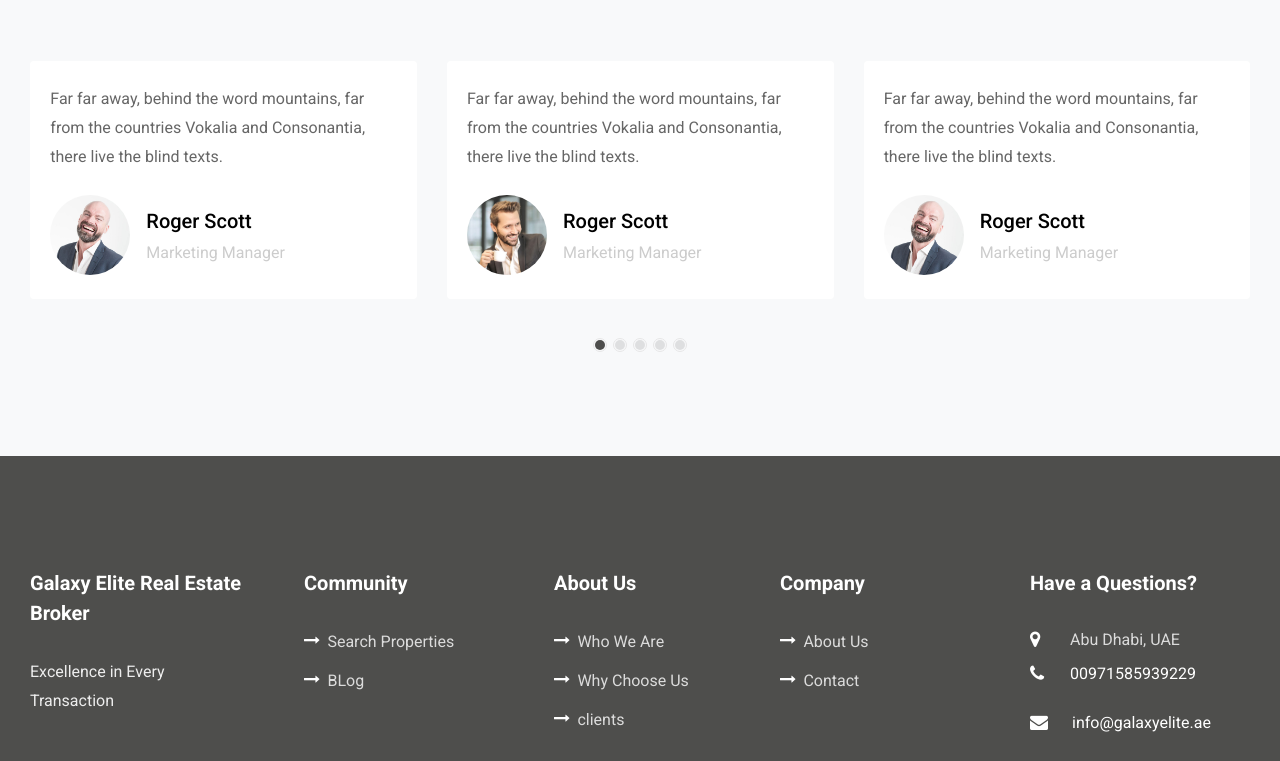
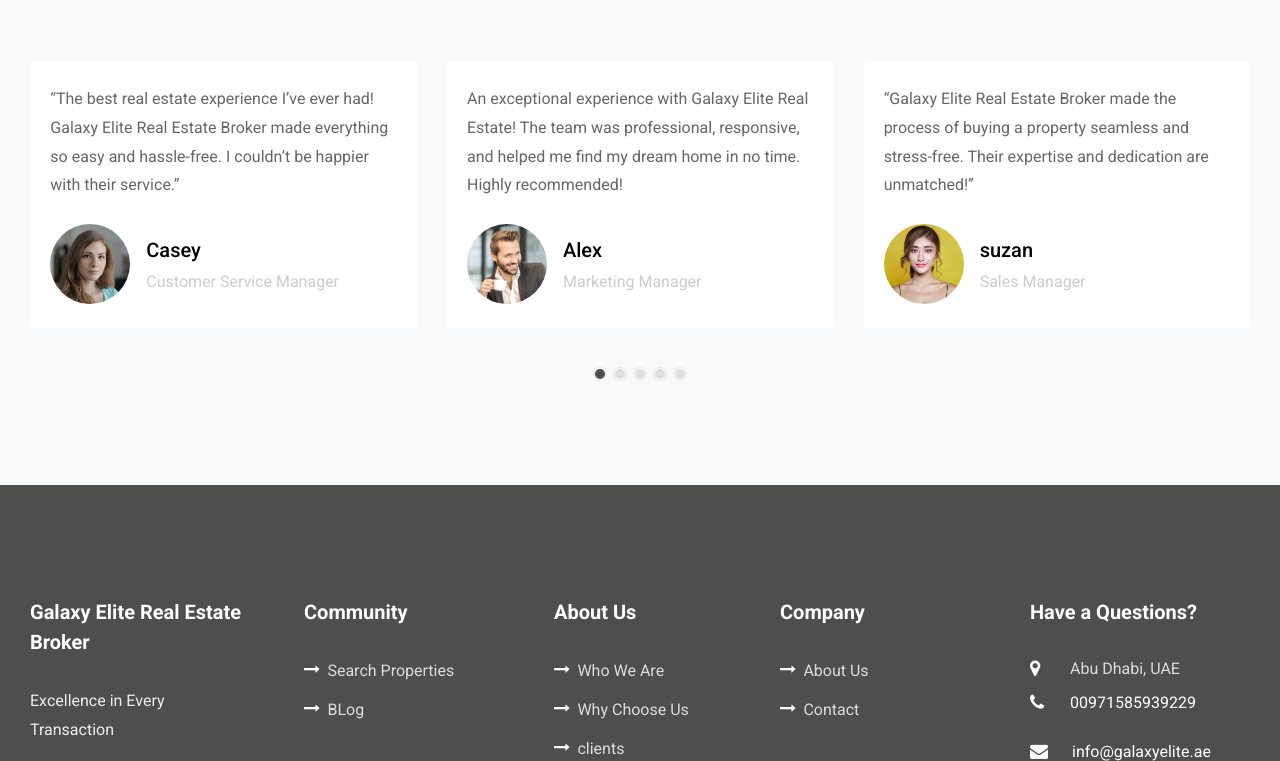
Before and after one commit to sandy-ali-basha/galaxy-elite2, a plain HTML site: page about.html in a window 1280 px wide. Shown: the part 2146-2907 px from the top of the page. Drawn offline with Linux system fonts and the light colour scheme; some packages are replaced by stand-ins of ours; no server answers; animation ran at ten frames a second; files whose address does not match are found by name.

Commit message:
happy client in about

```diff
--- a/about.html
+++ b/about.html
@@ -275,9 +275,9 @@
                 <div class="testimony-wrap py-4">
                   <div class="text">
                     <p class="mb-4">
-                      Far far away, behind the word mountains, far from the
-                      countries Vokalia and Consonantia, there live the blind
-                      texts.
+                      An exceptional experience with Galaxy Elite Real Estate!
+                      The team was professional, responsive, and helped me find
+                      my dream home in no time. Highly recommended!
                     </p>
                     <div class="d-flex align-items-center">
                       <div
@@ -285,7 +285,7 @@
                         style="background-image: url(images/person_1.jpg)"
                       ></div>
                       <div class="pl-3">
-                        <p class="name">Roger Scott</p>
+                        <p class="name">Alex </p>
                         <span class="position">Marketing Manager</span>
                       </div>
                     </div>
@@ -296,18 +296,18 @@
                 <div class="testimony-wrap py-4">
                   <div class="text">
                     <p class="mb-4">
-                      Far far away, behind the word mountains, far from the
-                      countries Vokalia and Consonantia, there live the blind
-                      texts.
+                      “Galaxy Elite Real Estate Broker made the process of
+                      buying a property seamless and stress-free. Their
+                      expertise and dedication are unmatched!”
                     </p>
                     <div class="d-flex align-items-center">
                       <div
                         class="user-img"
-                        style="background-image: url(images/person_2.jpg)"
+                        style="background-image: url(images/person-6.jpg)"
                       ></div>
                       <div class="pl-3">
-                        <p class="name">Roger Scott</p>
-                        <span class="position">Marketing Manager</span>
+                        <p class="name">suzan</p>
+                        <span class="position">Sales Manager</span>
                       </div>
                     </div>
                   </div>
@@ -317,9 +317,9 @@
                 <div class="testimony-wrap py-4">
                   <div class="text">
                     <p class="mb-4">
-                      Far far away, behind the word mountains, far from the
-                      countries Vokalia and Consonantia, there live the blind
-                      texts.
+                      “Outstanding service from start to finish! The team at
+                      Galaxy Elite Real Estate went above and beyond to ensure I
+                      found the perfect property. Truly impressive!”
                     </p>
                     <div class="d-flex align-items-center">
                       <div
@@ -327,8 +327,8 @@
                         style="background-image: url(images/person_3.jpg)"
                       ></div>
                       <div class="pl-3">
-                        <p class="name">Roger Scott</p>
-                        <span class="position">Marketing Manager</span>
+                        <p class="name">Taylor </p>
+                        <span class="position">Product Manager</span>
                       </div>
                     </div>
                   </div>
@@ -338,18 +338,19 @@
                 <div class="testimony-wrap py-4">
                   <div class="text">
                     <p class="mb-4">
-                      Far far away, behind the word mountains, far from the
-                      countries Vokalia and Consonantia, there live the blind
-                      texts.
+                      “Highly professional and reliable! Galaxy Elite Real
+                      Estate Broker exceeded my expectations with their
+                      attention to detail and personalized approach. A pleasure
+                      to work with!”
                     </p>
                     <div class="d-flex align-items-center">
                       <div
                         class="user-img"
-                        style="background-image: url(images/person_1.jpg)"
+                        style="background-image: url(images/person_8.jpg)"
                       ></div>
                       <div class="pl-3">
-                        <p class="name">Roger Scott</p>
-                        <span class="position">Marketing Manager</span>
+                        <p class="name">Morgan </p>
+                        <span class="position">Operations Manager</span>
                       </div>
                     </div>
                   </div>
@@ -359,18 +360,18 @@
                 <div class="testimony-wrap py-4">
                   <div class="text">
                     <p class="mb-4">
-                      Far far away, behind the word mountains, far from the
-                      countries Vokalia and Consonantia, there live the blind
-                      texts.
+                      “The best real estate experience I’ve ever had! Galaxy
+                      Elite Real Estate Broker made everything so easy and
+                      hassle-free. I couldn’t be happier with their service.”
                     </p>
                     <div class="d-flex align-items-center">
                       <div
                         class="user-img"
-                        style="background-image: url(images/person_2.jpg)"
+                        style="background-image: url(images/person_7.jpg)"
                       ></div>
                       <div class="pl-3">
-                        <p class="name">Roger Scott</p>
-                        <span class="position">Marketing Manager</span>
+                        <p class="name">Casey </p>
+                        <span class="position">Customer Service Manager</span>
                       </div>
                     </div>
                   </div>
```
